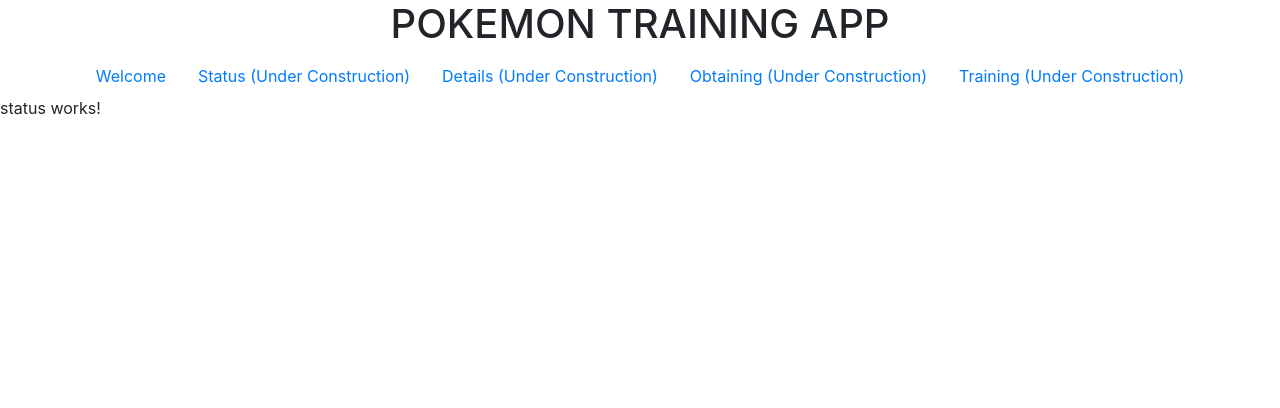
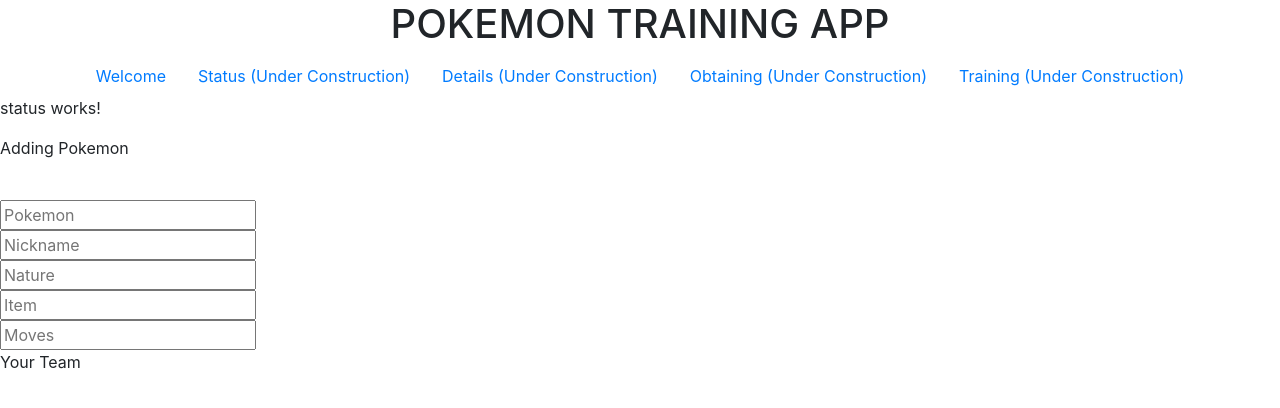
Before and after one commit to PrestoTech777/Pokemon-Training-App, an Angular app: page /status in a window 1280 px wide. Shown: the top 408 px of the page. Built offline with nearby package versions, Linux system fonts and the light colour scheme.

Commit message:
Adds a CREATE field to the "status" component

```diff
--- a/src/app/status/status.component.html
+++ b/src/app/status/status.component.html
@@ -1 +1,12 @@
 <p>status works!</p>
+<div> <!--Field for adding new Pokemon-->
+    <p>Adding Pokemon</p><br>
+    <input #Species placeholder="Pokemon"/><br>
+    <input #Nickname placeholder="Nickname"/><br>
+    <input #Nature placeholder="Nature"/><br>
+    <input #Item placeholder="Item"/><br>
+    <input #Moves placeholder="Moves"/>
+</div>
+<div>
+    Your Team
+</div>
```
